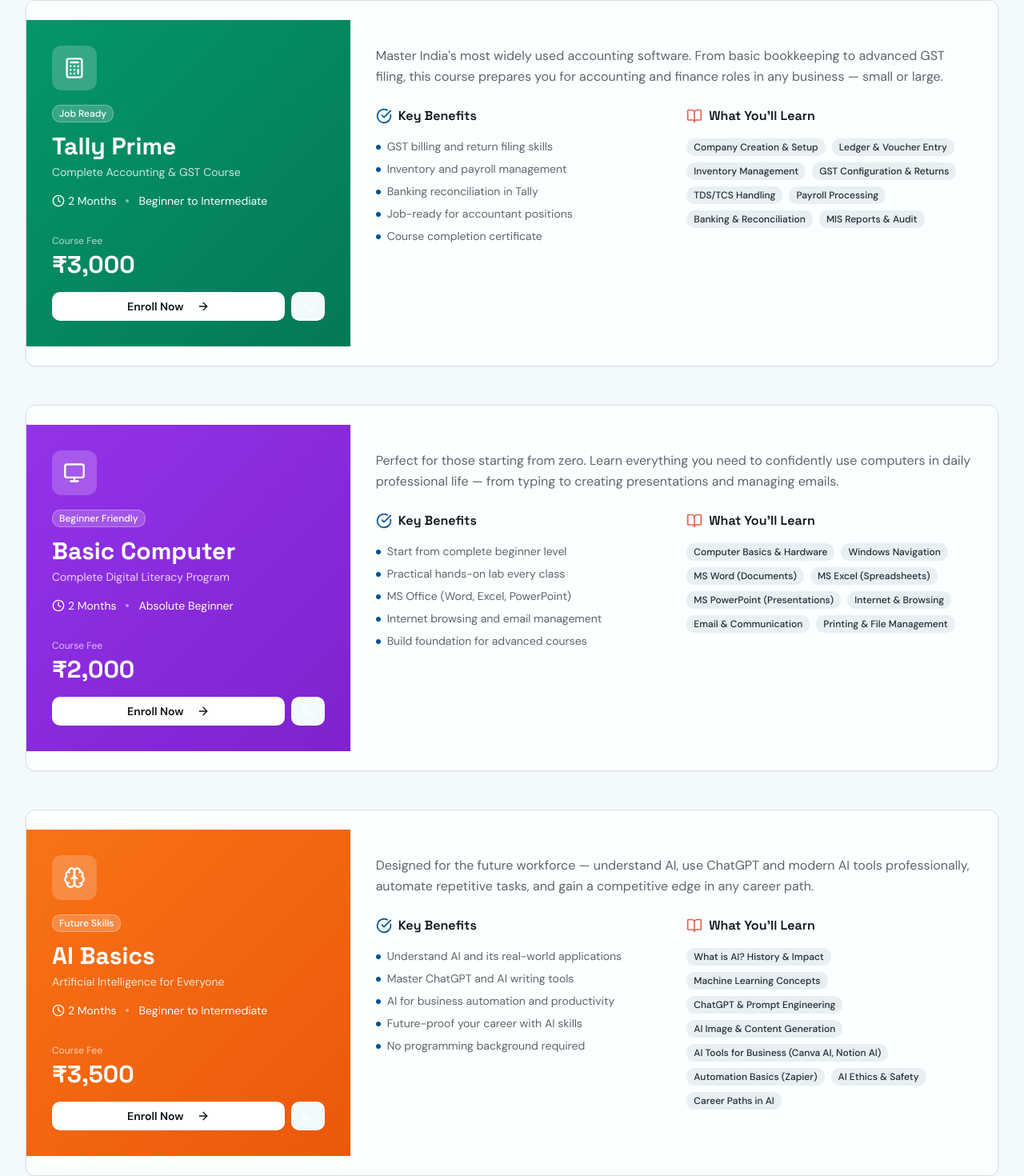
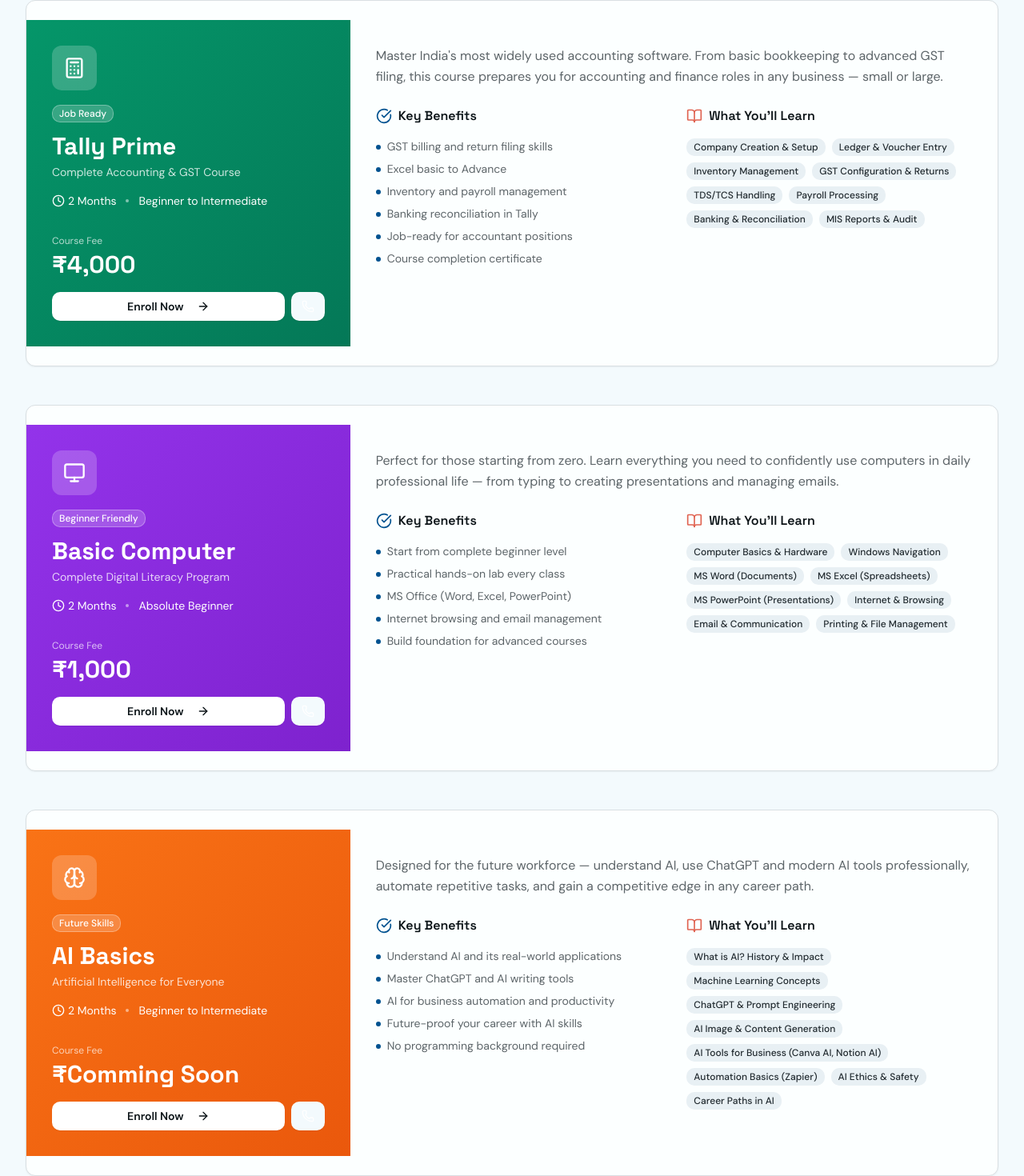
Before and after one commit to MohammedSahilKhan/ai-academy, a React (Vite) app in the folder src/frontend/: page /courses in a window 1280 px wide. Shown: the part 906-2376 px from the top of the page at 80% size. Built offline with nearby package versions, Linux system fonts and the light colour scheme; what @caffeineai/core-infrastructure would draw is missing.

Commit message:
Update CoursesPage.tsx

```diff
--- a/src/frontend/src/pages/CoursesPage.tsx
+++ b/src/frontend/src/pages/CoursesPage.tsx
@@ -56,7 +56,7 @@
       "Online Services (DigiLocker, BHIM)",
       "Government Portal Usage",
     ],
-    fee: "₹2,500",
+    fee: "₹3,500",
   },
   {
     id: "tally",
@@ -71,6 +71,7 @@
       "Master India's most widely used accounting software. From basic bookkeeping to advanced GST filing, this course prepares you for accounting and finance roles in any business — small or large.",
     benefits: [
       "GST billing and return filing skills",
+      "Excel basic to Advance",
       "Inventory and payroll management",
       "Banking reconciliation in Tally",
       "Job-ready for accountant positions",
@@ -86,10 +87,10 @@
       "Banking & Reconciliation",
       "MIS Reports & Audit",
     ],
-    fee: "₹3,000",
+    fee: "₹4,000",
   },
   {
-    id: "basic",
+    id: "Kid's Computer",
     icon: Monitor,
     title: "Basic Computer",
     subtitle: "Complete Digital Literacy Program",
@@ -116,10 +117,10 @@
       "Email & Communication",
       "Printing & File Management",
     ],
-    fee: "₹2,000",
+    fee: "₹1,000",
   },
   {
-    id: "ai",
+    id: "Ai",
     icon: Brain,
     title: "AI Basics",
     subtitle: "Artificial Intelligence for Everyone",
@@ -146,7 +147,7 @@
       "AI Ethics & Safety",
       "Career Paths in AI",
     ],
-    fee: "₹3,500",
+    fee: "₹Comming Soon",
   },
 ];
 
```
